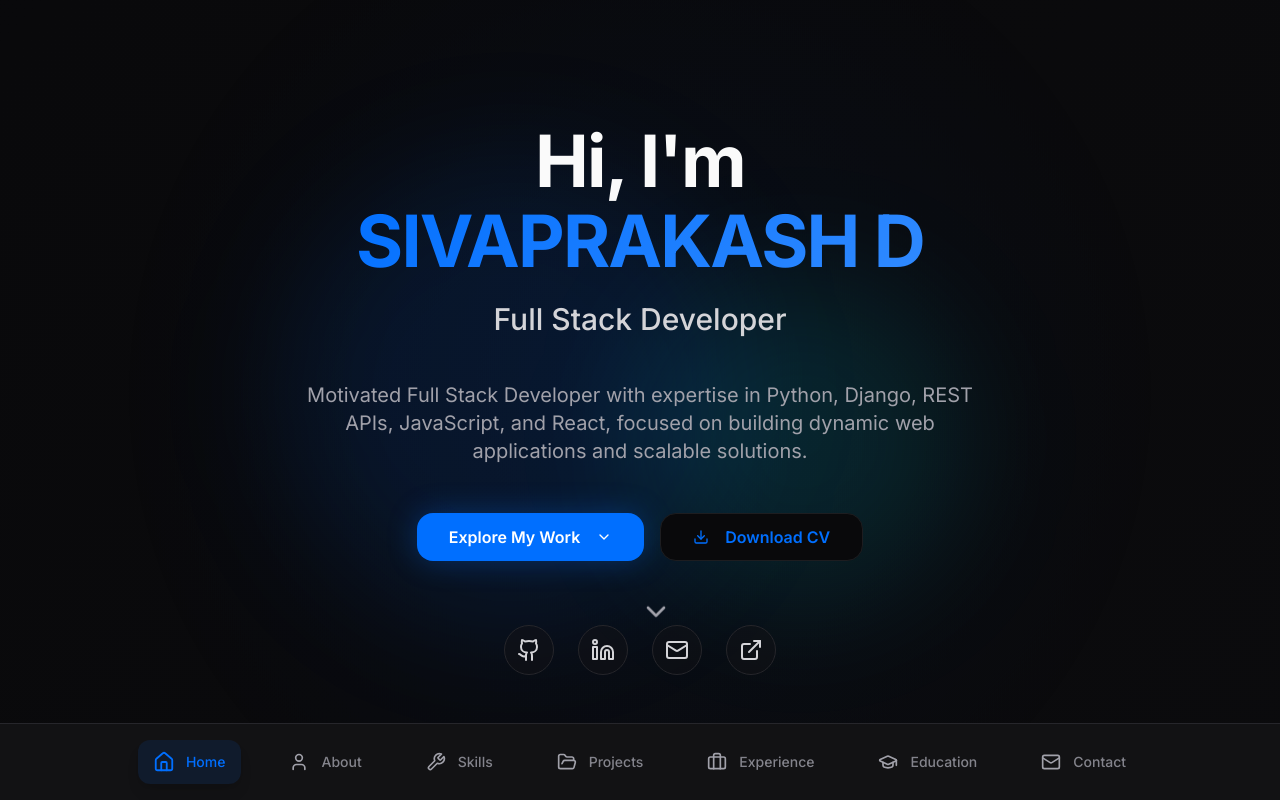
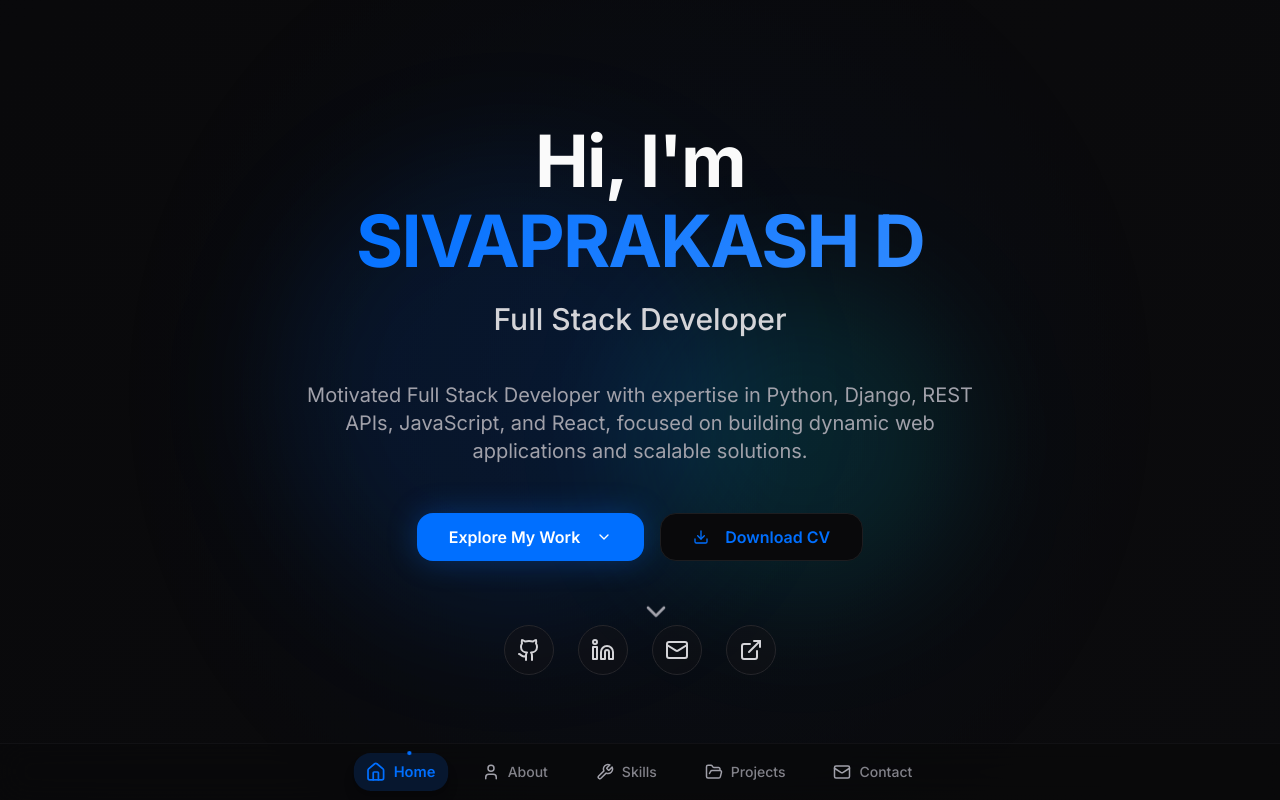
Before and after one commit to SIvaprakash9432/sivaprakash_portfolio, a React (Vite) app: page / in a window 1280 px wide. Shown: the top 800 px of the page. Built offline with nearby package versions, Linux system fonts and the light colour scheme.

Commit message:
Refactor: Update Navbar

```diff
--- a/src/components/Layout.tsx
+++ b/src/components/Layout.tsx
@@ -1,5 +1,5 @@
 import { useState, useEffect } from 'react';
-import { Home, User, Wrench, FolderOpen, Briefcase, GraduationCap, Mail } from 'lucide-react';
+import { Home, User, Wrench, FolderOpen, Mail } from 'lucide-react';
 
 const Navigation = () => {
   const [isOpen, setIsOpen] = useState(false);
@@ -10,9 +10,7 @@ const Navigation = () => {
     { id: 'about', label: 'About', icon: User },
     { id: 'skills', label: 'Skills', icon: Wrench },
     { id: 'projects', label: 'Projects', icon: FolderOpen },
-    { id: 'experience', label: 'Experience', icon: Briefcase },
-    { id: 'education', label: 'Education', icon: GraduationCap },
-    { id: 'contact', label: 'Contact', icon: Mail }
+    { id: 'contact', label: 'Contact', icon: Mail },
   ];
 
   useEffect(() => {
@@ -45,36 +43,36 @@ const Navigation = () => {
   };
 
   return (
-    <nav className="fixed bottom-0 left-0 right-0 z-50 bg-card/95 backdrop-blur-md border-t border-card-border">
+    <nav className="fixed bottom-0 left-0 right-0 z-50 bg-background/80 backdrop-blur-lg backdrop-saturate-150 border-t border-border/30 shadow-xl">
       {/* Mobile & Tablet Layout */}
       <div className="block lg:hidden">
         <div className="max-w-md mx-auto px-2 sm:px-4">
-          <div className="flex items-center justify-between py-2 sm:py-3">
+          <div className="flex items-center justify-between py-1.5 sm:py-2">
             {navItems.map((item) => {
               const IconComponent = item.icon;
               return (
                 <button
                   key={item.id}
                   onClick={() => scrollToSection(item.id)}
-                  className={`relative flex flex-col items-center justify-center p-2 sm:p-3 rounded-lg transition-all duration-300 group min-w-0 ${
+                  className={`relative flex flex-col items-center justify-center px-2 py-1.5 sm:px-3 sm:py-2 rounded-lg transition-all duration-300 group min-w-0 ${
                     activeSection === item.id
-                      ? 'text-primary bg-primary/10'
-                      : 'text-foreground-muted hover:text-primary hover:bg-primary/5'
+                      ? 'text-primary bg-primary/15 scale-105'
+                      : 'text-foreground-muted hover:text-primary hover:bg-primary/8'
                   }`}
                 >
                   <IconComponent
-                    size={18}
-                    className={`sm:w-5 sm:h-5 transition-all duration-300 ${
+                    size={16}
+                    className={`sm:w-4 sm:h-4 transition-all duration-300 ${
                       activeSection === item.id ? 'scale-110' : 'group-hover:scale-105'
                     }`}
                   />
-                  <span className={`text-xs font-medium mt-0.5 sm:mt-1 transition-all duration-300 leading-tight ${
-                    activeSection === item.id ? 'opacity-100' : 'opacity-70'
+                  <span className={`text-xs font-medium mt-0.5 transition-all duration-300 leading-tight ${
+                    activeSection === item.id ? 'opacity-100 font-semibold' : 'opacity-70'
                   }`}>
                     {item.label}
                   </span>
                   {activeSection === item.id && (
-                    <div className="absolute top-0 left-1/2 transform -translate-x-1/2 w-6 sm:w-8 h-0.5 bg-gradient-primary rounded-full animate-fade-in" />
+                    <div className="absolute -top-0.5 left-1/2 transform -translate-x-1/2 w-1 h-1 bg-primary rounded-full animate-pulse" />
                   )}
                 </button>
               );
@@ -86,32 +84,32 @@ const Navigation = () => {
       {/* Desktop Layout */}
       <div className="hidden lg:block">
         <div className="max-w-4xl mx-auto px-6">
-          <div className="flex items-center justify-center space-x-8 py-4">
+          <div className="flex items-center justify-center space-x-6 py-2.5">
             {navItems.map((item) => {
               const IconComponent = item.icon;
               return (
                 <button
                   key={item.id}
                   onClick={() => scrollToSection(item.id)}
-                  className={`relative flex items-center space-x-3 px-4 py-3 rounded-xl transition-all duration-300 group ${
+                  className={`relative flex items-center space-x-2 px-3 py-2 rounded-lg transition-all duration-300 group ${
                     activeSection === item.id
-                      ? 'text-primary bg-primary/10 shadow-lg'
-                      : 'text-foreground-muted hover:text-primary hover:bg-primary/5'
+                      ? 'text-primary bg-primary/15 shadow-lg scale-105'
+                      : 'text-foreground-muted hover:text-primary hover:bg-primary/8'
                   }`}
                 >
                   <IconComponent
-                    size={20}
+                    size={18}
                     className={`transition-all duration-300 ${
                       activeSection === item.id ? 'scale-110' : 'group-hover:scale-105'
                     }`}
                   />
                   <span className={`text-sm font-medium transition-all duration-300 ${
-                    activeSection === item.id ? 'opacity-100' : 'opacity-80 group-hover:opacity-100'
+                    activeSection === item.id ? 'opacity-100 font-semibold' : 'opacity-80 group-hover:opacity-100'
                   }`}>
                     {item.label}
                   </span>
                   {activeSection === item.id && (
-                    <div className="absolute top-0 left-1/2 transform -translate-x-1/2 w-12 h-0.5 bg-gradient-primary rounded-full animate-fade-in" />
+                    <div className="absolute -top-0.5 left-1/2 transform -translate-x-1/2 w-1 h-1 bg-primary rounded-full animate-pulse" />
                   )}
                 </button>
               );
@@ -127,7 +125,7 @@ const Layout = ({ children }: { children: React.ReactNode }) => {
   return (
     <div className="min-h-screen bg-gradient-hero">
       <Navigation />
-      <main className="pb-16 sm:pb-20 lg:pb-24">
+      <main className="pb-12 sm:pb-14 lg:pb-16">
         {children}
       </main>
     </div>
```
